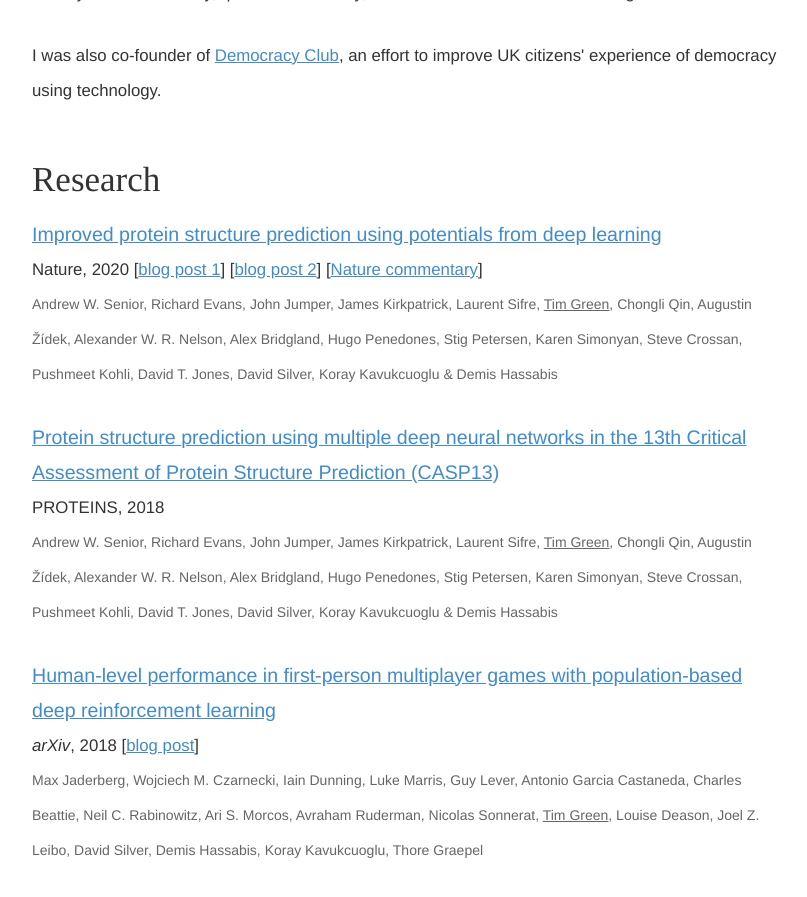
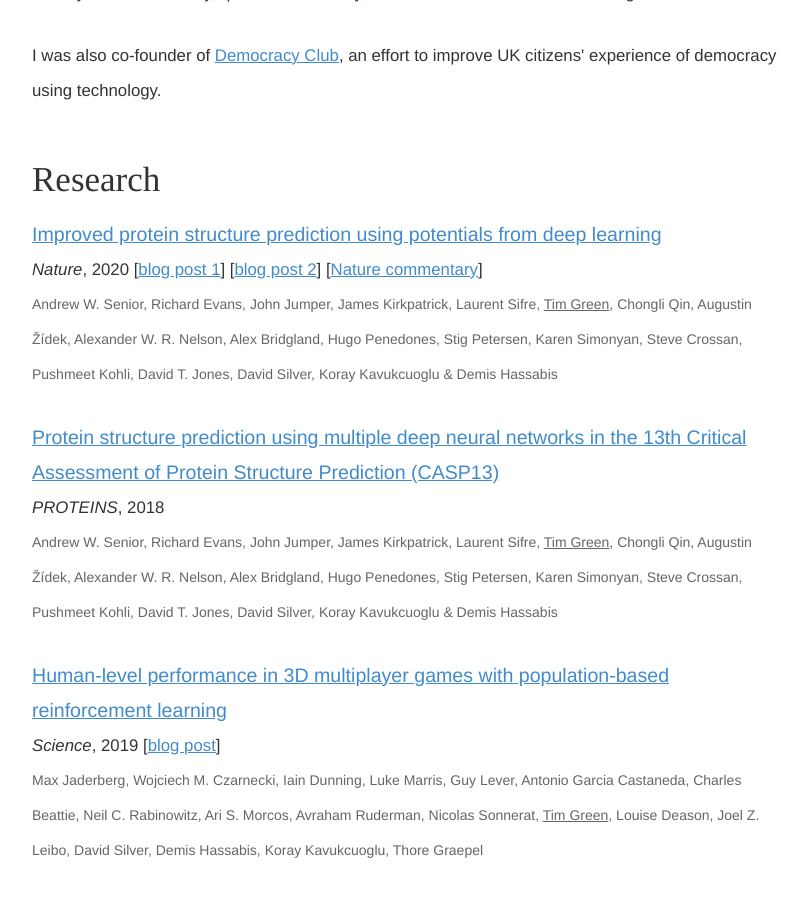
Before and after one commit to tfgg/tfgg.github.io, a Jekyll site: the page built from index.html, in a window 1280 px wide and 900 px high, scrolled down 459 px. Shown: the top 897 px of the window, without its empty margins (233-1040 px from the left). Built offline with Jekyll 4.4.1, drawn with Linux system fonts in a browser that asks for light colours; nearby versions of some CDN libraries; some web fonts are replaced; Markdown is read by kramdown in place of the engine named in the settings.

Commit message:
Update index.html

```diff
--- a/index.html
+++ b/index.html
@@ -31,17 +31,17 @@ css: main.css
       <ul class='publications'>
         <li>
             <div class="name"><a href="https://www.nature.com/articles/s41586-019-1923-7">Improved protein structure prediction using potentials from deep learning</a></div>
-            <div class="journal">Nature, 2020 [<a href='https://deepmind.com/blog/alphafold/'>blog post 1</a>] [<a href='https://deepmind.com/blog/article/AlphaFold-Using-AI-for-scientific-discovery'>blog post 2</a>] [<a href='https://www.nature.com/articles/d41586-019-03951-0'>Nature commentary</a>]</div>
-            <div class="authors">Andrew W. Senior, Richard Evans, John Jumper, James Kirkpatrick, Laurent Sifre, <span class='me'>Tim Green</span>, Chongli Qin, Augustin Žídek, Alexander W. R. Nelson, Alex Bridgland, Hugo Penedones, Stig Petersen, Karen Simonyan, Steve Crossan, Pushmeet Kohli, David T. Jones, David Silver, Koray Kavukcuoglu & Demis Hassabis </div>
+            <div class="journal"><em>Nature</em>, 2020 [<a href='https://deepmind.com/blog/alphafold/'>blog post 1</a>] [<a href='https://deepmind.com/blog/article/AlphaFold-Using-AI-for-scientific-discovery'>blog post 2</a>] [<a href='https://www.nature.com/articles/d41586-019-03951-0'>Nature commentary</a>]</div>
+            <div class="authors">Andrew W. Senior, Richard Evans, John Jumper, James Kirkpatrick, Laurent Sifre, <span class='me'>Tim Green</span>, Chongli Qin, Augustin Žídek, Alexander W. R. Nelson, Alex Bridgland, Hugo Penedones, Stig Petersen, Karen Simonyan, Steve Crossan, Pushmeet Kohli, David T. Jones, David Silver, Koray Kavukcuoglu & Demis Hassabis</div>
         </li>
         <li>
             <div class="name"><a href="https://onlinelibrary.wiley.com/doi/full/10.1002/prot.25834">Protein structure prediction using multiple deep neural networks in the 13th Critical Assessment of Protein Structure Prediction (CASP13)</a></div>
-            <div class="journal">PROTEINS, 2018</div>
-            <div class="authors">Andrew W. Senior, Richard Evans, John Jumper, James Kirkpatrick, Laurent Sifre, <span class='me'>Tim Green</span>, Chongli Qin, Augustin Žídek, Alexander W. R. Nelson, Alex Bridgland, Hugo Penedones, Stig Petersen, Karen Simonyan, Steve Crossan, Pushmeet Kohli, David T. Jones, David Silver, Koray Kavukcuoglu & Demis Hassabis </div>
+            <div class="journal"><em>PROTEINS</em>, 2018</div>
+            <div class="authors">Andrew W. Senior, Richard Evans, John Jumper, James Kirkpatrick, Laurent Sifre, <span class='me'>Tim Green</span>, Chongli Qin, Augustin Žídek, Alexander W. R. Nelson, Alex Bridgland, Hugo Penedones, Stig Petersen, Karen Simonyan, Steve Crossan, Pushmeet Kohli, David T. Jones, David Silver, Koray Kavukcuoglu & Demis Hassabis</div>
         </li>
         <li>
-            <div class="name"><a href="https://arxiv.org/abs/1807.01281">Human-level performance in first-person multiplayer games with population-based deep reinforcement learning</a></div>
-            <div class="journal"><em>arXiv</em>, 2018 [<a href='https://deepmind.com/blog/capture-the-flag/'>blog post</a>]</div>
+            <div class="name"><a href="https://science.sciencemag.org/content/364/6443/859">Human-level performance in 3D multiplayer games with population-based reinforcement learning</a></div>
+            <div class="journal"><em>Science</em>, 2019 [<a href='https://deepmind.com/blog/capture-the-flag/'>blog post</a>]</div>
             <div class="authors">Max Jaderberg, Wojciech M. Czarnecki, Iain Dunning, Luke Marris, Guy Lever, Antonio Garcia Castaneda, Charles Beattie, Neil C. Rabinowitz, Ari S. Morcos, Avraham Ruderman, Nicolas Sonnerat, <span class='me'>Tim Green</span>, Louise Deason, Joel Z. Leibo, David Silver, Demis Hassabis, Koray Kavukcuoglu, Thore Graepel</div>
         </li>
         <li>
```
